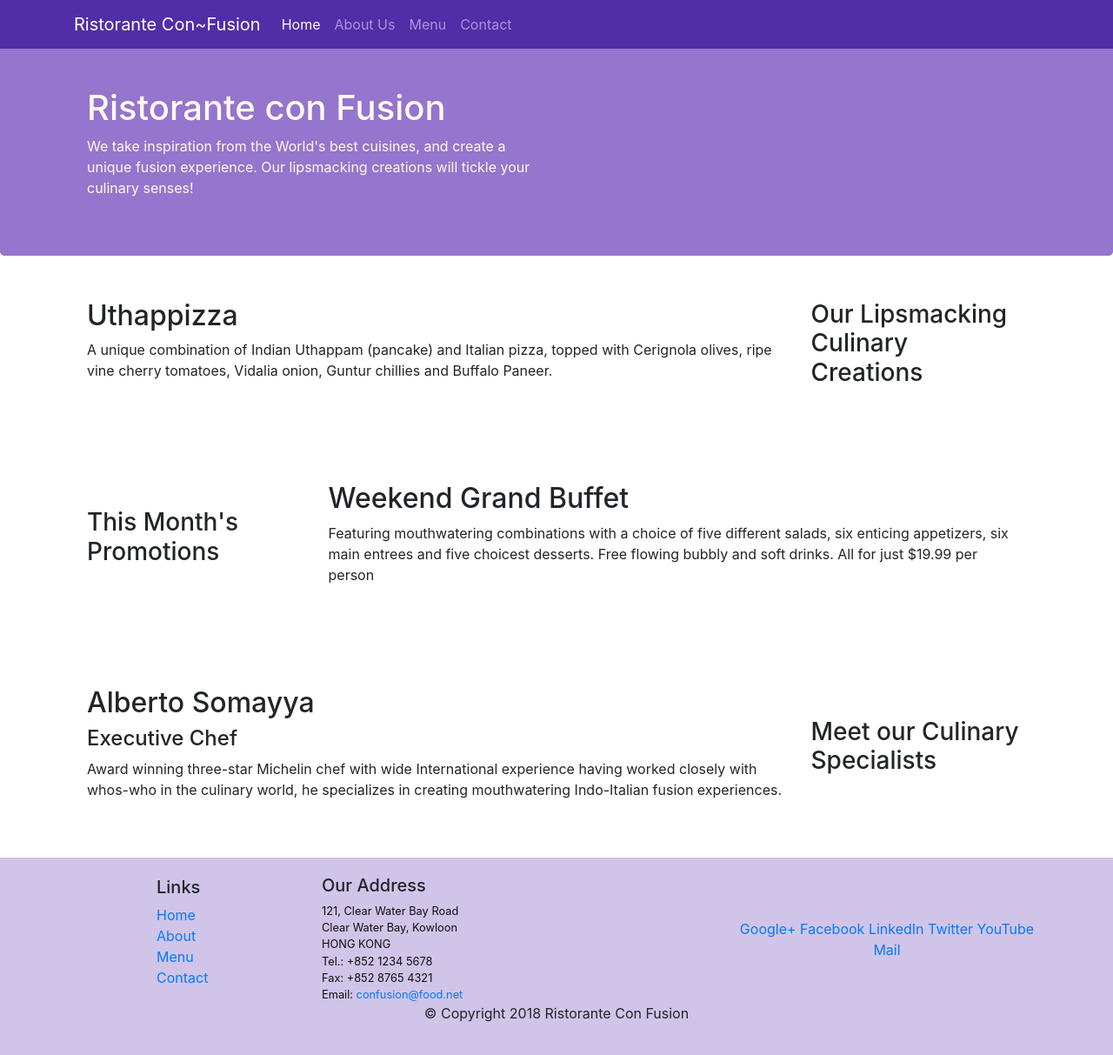
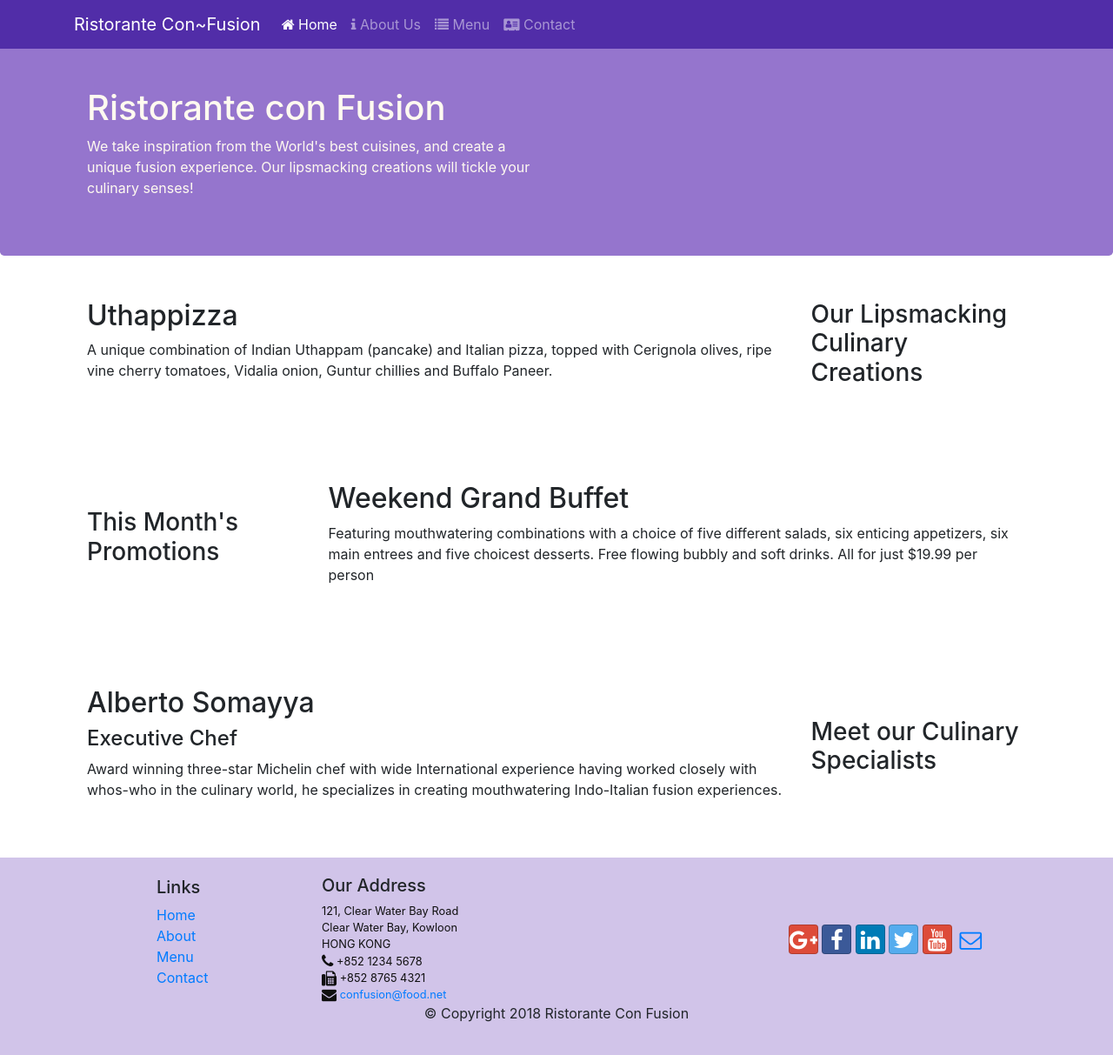
Before and after one commit to himanshupawar-10/Bootstrap, a website: page index.html in a window 1280 px wide. Shown: the whole page at 87% size. Drawn offline with nearby package versions, Linux system fonts and the light colour scheme.

Commit message:
font package added

```diff
--- a/index.html
+++ b/index.html
@@ -9,7 +9,8 @@
 
      <!-- Bootstrap CSS -->
      <link rel="stylesheet" href="node_modules/bootstrap/dist/css/bootstrap.min.css">
-
+     <link rel="stylesheet" href="node_modules/font-awesome/css/font-awesome.min.css">
+     <link rel="stylesheet" href="node_modules/bootstrap-social/bootstrap-social.css">
      <link rel="stylesheet" href="css/style.css" >
     <title>Ristorante Con Fusion</title>
 </head>
@@ -24,10 +25,10 @@
             <a class="navbar-brand" href="./index.html">Ristorante Con~Fusion</a>
             <div class="collapse navbar-collapse" id="navbar">
                 <ul class="navbar-nav mr-auto">
-                    <li class="nav-item active"><a class="nav-link" href="./index.html">Home</a></li>
-                    <li class="nav-item "><a class="nav-link" href="./aboutus.html">About Us</a></li>
-                    <li class="nav-item "><a class="nav-link" href="#">Menu</a></li>
-                    <li class="nav-item "><a class="nav-link" href="./index.html">Contact</a></li>
+                    <li class="nav-item active"><a class="nav-link" href="./index.html"><span class="fa fa-home fa-sm"></span> Home</a></li>
+                    <li class="nav-item "><a class="nav-link" href="./aboutus.html"><span class="fa fa-info fa-sm"></span> About Us</a></li>
+                    <li class="nav-item "><a class="nav-link" href="#"><span class="fa fa-list fa-sm"></span> Menu</a></li>
+                    <li class="nav-item "><a class="nav-link" href="./index.html"><span class="fa fa-address-card fa-sm"></span> Contact</a></li>
                 </ul>
             </div>
 
@@ -99,19 +100,19 @@
 		              121, Clear Water Bay Road<br>
 		              Clear Water Bay, Kowloon<br>
 		              HONG KONG<br>
-		              Tel.: +852 1234 5678<br>
-		              Fax: +852 8765 4321<br>
-		              Email: <a href="mailto:confusion@food.net">confusion@food.net</a>
+		              <i class="fa fa-phone fa-lg"></i> +852 1234 5678<br>
+		              <i class="fa fa-fax fa-lg"></i> +852 8765 4321<br>
+		              <i class="fa fa-envelope fa-lg"></i> <a href="mailto:confusion@food.net">confusion@food.net</a>
 		           </address>
                 </div>
                 <div class="col-12 col-sm-4">
                     <div class="text-center">
-                        <a href="http://google.com/+">Google+</a>
-                        <a href="http://www.facebook.com/profile.php?id=">Facebook</a>
-                        <a href="http://www.linkedin.com/in/">LinkedIn</a>
-                        <a href="http://twitter.com/">Twitter</a>
-                        <a href="http://youtube.com/">YouTube</a>
-                        <a href="mailto:">Mail</a>
+                        <a class="btn btn-social-icon btn-google" href="http://google.com/+"><i class="fa fa-google-plus"></i></a>
+                        <a class="btn btn-social-icon btn-facebook" href="http://www.facebook.com/profile.php?id="><i class="fa fa-facebook"></i></a>
+                        <a class="btn btn-social-icon btn-linkedin" href="http://www.linkedin.com/in/"><i class="fa fa-linkedin"></i></a>
+                        <a class="btn btn-social-icon btn-twitter" href="http://twitter.com/"><i class="fa fa-twitter"></i></a>
+                        <a class="btn btn-social-icon btn-google" href="http://youtube.com/"><i class="fa fa-youtube"></i></a>
+                        <a class="btn btn-social-icon" href="mailto:"><i class="fa fa-envelope-o"></i></a>
                     </div>
                 </div>
            </div>
--- a/package.json
+++ b/package.json
@@ -15,6 +15,8 @@
   },
   "dependencies": {
     "bootstrap": "^4.0.0",
+    "bootstrap-social": "^5.1.1",
+    "font-awesome": "^4.7.0",
     "jquery": "^3.3.1",
     "popper.js": "^1.12.9"
   }
```
Also changed, not shown: aboutus.html (+15 -13 lines), 1 other file.
